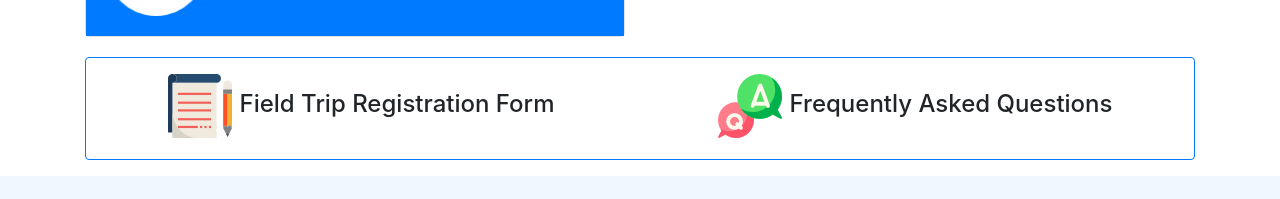
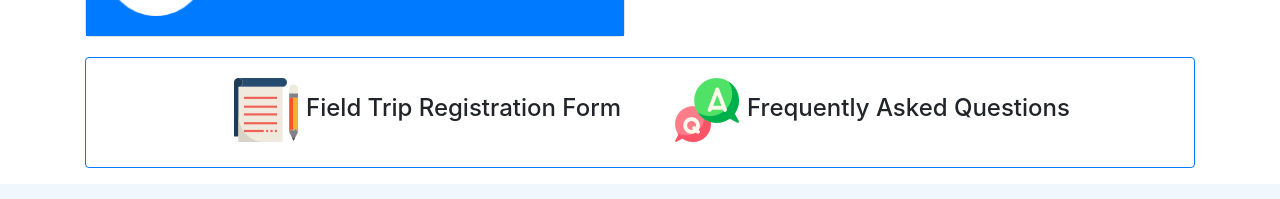
Before and after one commit to tomatocake7270/EMSB-intl-CP, a React (Create React App) app: page /students in a window 1280 px wide. Shown: the part 1207-1406 px from the top of the page. Built offline with nearby package versions, Linux system fonts and the light colour scheme.

Commit message:
update fieldtrip regi & faq

```diff
--- a/src/components/StudentsComp.js
+++ b/src/components/StudentsComp.js
@@ -46,21 +46,20 @@ function Students() {
             </Container>
             <Container>
                 <div className="d-flex justify-content-around my-3 py-2 border border-primary rounded">
+                    <Row className="my-1">
+                        <Col md="auto" className="ml-4">
                             <RenderList iconUrl = {listInfo.fieldTripReg.iconUrl}
                                         altText = {listInfo.fieldTripReg.altText}
                                         heading = {listInfo.fieldTripReg.heading} />
+                        </Col>
+                        <Col md="auto" className="ml-4">
                             <RenderList iconUrl = {listInfo.fieldTripFAQ.iconUrl}
                                         altText = {listInfo.fieldTripFAQ.altText}
                                         heading = {listInfo.fieldTripFAQ.heading} />
+                        </Col>
+                    </Row>
                 </div>
-                {/* <Row className="my-1">
-                    <Col md="6">
 
-                    </Col>
-                    <Col md="6">
-
-                    </Col>
-                </Row> */}
             </Container>
         </div>
     )
```
Lines whose indentation alone changed are shown as unchanged.
